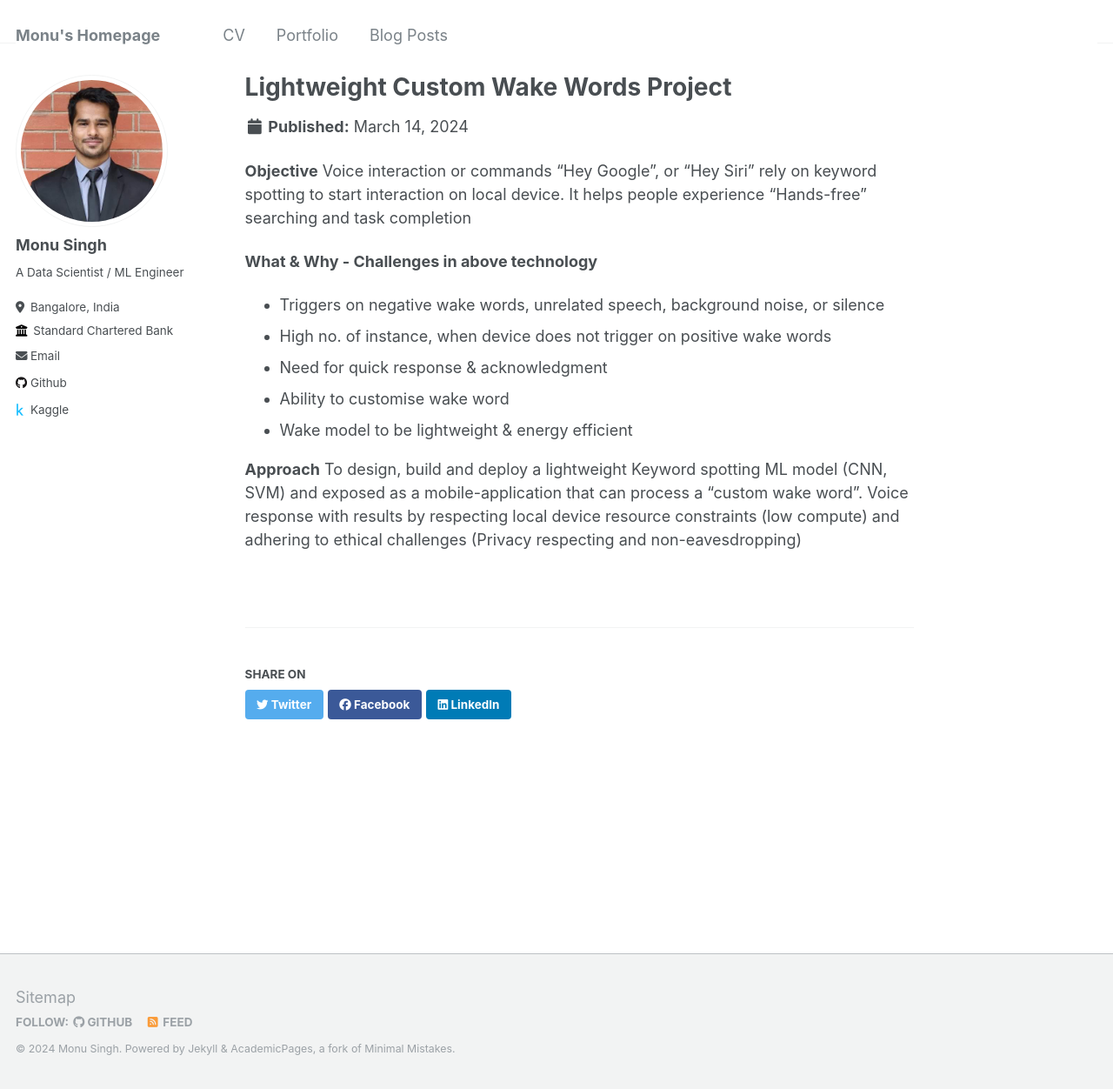
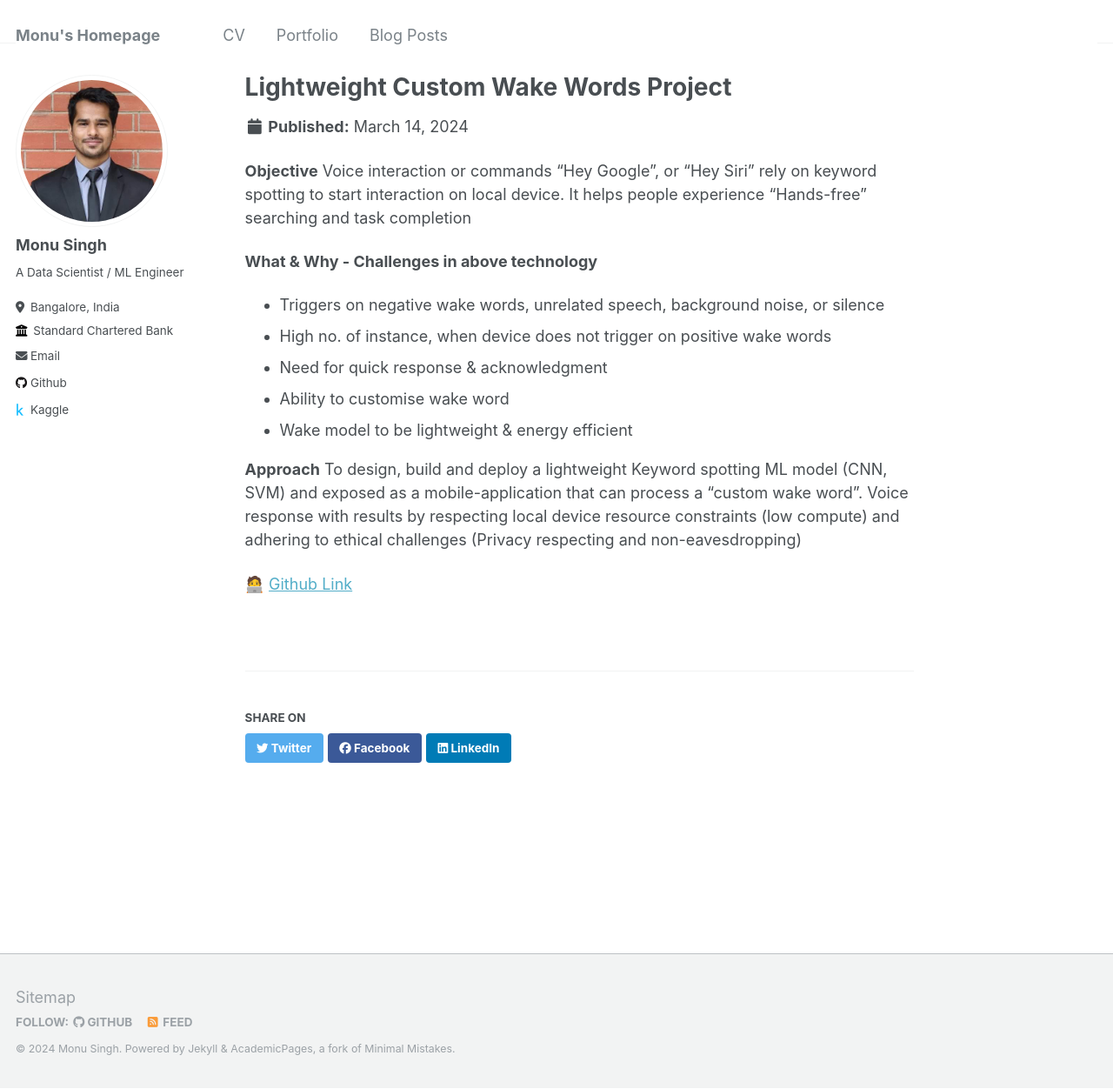
Before and after one commit to MonuSingh16/MonuSingh16.github.io, a Jekyll site: the page built from _portfolio/portfolio-1.md, in a window 1280 px wide and 1252 px high. Shown: the whole window at 87% size. Built offline with Jekyll 4.4.1, drawn with Linux system fonts in a browser that asks for light colours.

Commit message:
Update portfolio-1.md

```diff
--- a/_portfolio/portfolio-1.md
+++ b/_portfolio/portfolio-1.md
@@ -16,3 +16,5 @@ Voice interaction or commands “Hey Google”, or “Hey Siri” rely on keywor
 
 **Approach**
 To design, build and deploy a lightweight Keyword spotting ML model (CNN, SVM) and exposed as a mobile-application that can process a “custom wake word”. Voice response with results by respecting local device resource constraints (low compute) and adhering to ethical challenges (Privacy respecting and non-eavesdropping)
+
+🧑‍💻 [Github Link](https://github.com/MonuSingh16/custom-wakeword)
```
